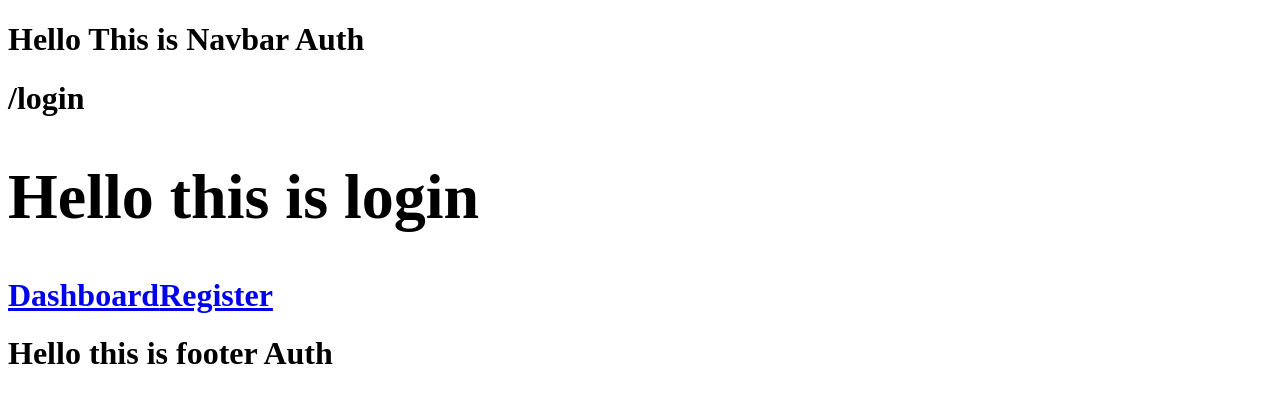
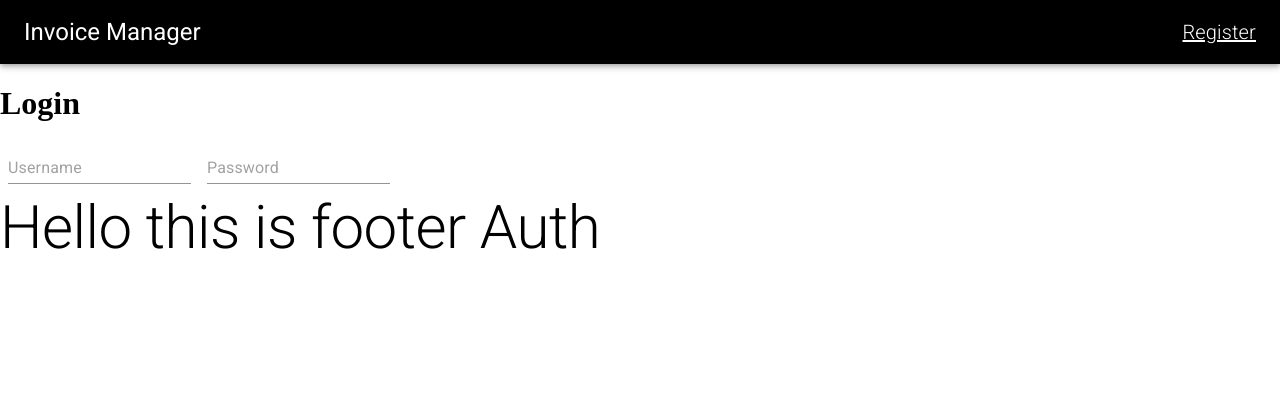
Before and after one commit to Jackson201325/invoice_manager_FE, a React (Create React App) app: page /login in a window 1280 px wide. Shown: the top 402 px of the page. Built offline with nearby package versions, Linux system fonts and the light colour scheme.

Commit message:
Implemented material UI

```diff
--- a/package.json
+++ b/package.json
@@ -9,6 +9,7 @@
     "@types/node": "^12.7.12",
     "@types/react-dom": "^16.9.1",
     "axios": "^0.19.0",
+    "node-sass": "^4.12.0",
     "react": "^16.10.2",
     "react-dom": "^16.10.2",
     "react-router-dom": "^5.1.2",
--- a/public/index.html
+++ b/public/index.html
@@ -1,30 +1,14 @@
 <!DOCTYPE html>
 <html lang="en">
+
 <head>
   <meta charset="utf-8" />
-    <link
-      rel="stylesheet"
-      href="https://fonts.googleapis.com/css?family=Roboto:300,400,500,700&display=swap"
-    />
-    <link
-      rel="stylesheet"
-      href="https://fonts.googleapis.com/icon?family=Material+Icons"
-    />
+  <link rel="stylesheet" href="https://fonts.googleapis.com/css?family=Roboto:300,400,500,700&display=swap" />
+  <link rel="stylesheet" href="https://fonts.googleapis.com/icon?family=Material+Icons" />
   <link rel="icon" href="%PUBLIC_URL%/favicon.ico" />
-    <link
-      rel="stylesheet"
-      href="https://fonts.googleapis.com/css?family=Roboto:300,400,500,700&display=swap"
-    />
-    <link
-      rel="stylesheet"
-      href="https://fonts.googleapis.com/icon?family=Material+Icons"
-    />
   <meta name="viewport" content="width=device-width, initial-scale=1" />
   <meta name="theme-color" content="#000000" />
-    <meta
-      name="description"
-      content="Web site created using create-react-app"
-    />
+  <meta name="description" content="Web site created using create-react-app" />
   <link rel="apple-touch-icon" href="logo192.png" />
   <!--
       manifest.json provides metadata used when your web app is installed on a
@@ -43,7 +27,7 @@
   <title>React App</title>
 </head>
 
-  <body>
+<body style="margin: 0px;">
   <noscript>You need to enable JavaScript to run this app.</noscript>
   <div id="root"></div>
   <!--
@@ -57,4 +41,5 @@
       To create a production bundle, use `npm run build` or `yarn build`.
     -->
 </body>
+
 </html>
--- /dev/null
+++ b/src/app/layouts/NavbarFooterAuth.scss
@@ -0,0 +1,19 @@
+.logo {
+  font-weight: 300;
+  flex-grow: 1;
+}
+
+.app-bar {
+  background-color: black !important;
+}
+
+.link {
+  color: white;
+  font-weight: 200;
+  transition: 0.3s;
+}
+
+.link:hover {
+  border-bottom: white 1px;
+  font-weight: 700;
+}
--- a/src/app/layouts/NavbarFooterAuth.tsx
+++ b/src/app/layouts/NavbarFooterAuth.tsx
@@ -1,11 +1,62 @@
 import React from 'react';
+import { createStyles, makeStyles, Theme } from '@material-ui/core/styles';
+import Typography from '@material-ui/core/Typography';
+import AppBar from '@material-ui/core/AppBar';
+import Toolbar from '@material-ui/core/Toolbar';
+import './NavbarFooterAuth.scss';
+import { Link } from 'react-router-dom';
+
+const useStyles = makeStyles((theme: Theme) =>
+  createStyles({
+    root: {
+      flexGrow: 1
+    },
+    menuButton: {
+      marginRight: theme.spacing(2)
+    },
+    title: {
+      flexGrow: 1
+    }
+  })
+);
 
 export const NavbarFooterAuth = props => {
+  const classes = useStyles();
+  const [auth, setAuth] = React.useState(true);
+  const [anchorEl, setAnchorEl] = React.useState<null | HTMLElement>(null);
+  const open = Boolean(anchorEl);
+
+  const handleChange = (event: React.ChangeEvent<HTMLInputElement>) => {
+    setAuth(event.target.checked);
+  };
+
+  const handleMenu = (event: React.MouseEvent<HTMLElement>) => {
+    setAnchorEl(event.currentTarget);
+  };
+
+  const handleClose = () => {
+    setAnchorEl(null);
+  };
   return (
-    <div className="navbar">
-      <h1>Hello This is Navbar Auth</h1>
-      <h1>{props.children}</h1>
-      <h1>Hello this is footer Auth</h1>
+    <div className="NavbarFooterAuth">
+      <AppBar position="static" className="app-bar">
+        <Toolbar className="tool-bar">
+          <Typography className="logo" variant="h5" color="inherit">
+            Invoice Manager
+          </Typography>
+          <div>
+            <Typography variant="h6" color="inherit">
+              <Link className="link" to="/signup">
+                Register
+              </Link>
+            </Typography>
+          </div>
+        </Toolbar>
+      </AppBar>
+      {props.children}
+      <Typography variant="h2" gutterBottom>
+        Hello this is footer Auth
+      </Typography>
     </div>
   );
 };
--- a/src/app/views/auth-views/AuthLogin.tsx
+++ b/src/app/views/auth-views/AuthLogin.tsx
@@ -1,15 +1,45 @@
 import React from 'react';
-import { Link } from 'react-router-dom';
 import { NavbarFooterAuth } from '../../layouts/NavbarFooterAuth';
 
+import clsx from 'clsx';
+import { makeStyles, Theme, createStyles } from '@material-ui/core/styles';
+import Input from '@material-ui/core/Input';
+import TextField from '@material-ui/core/TextField';
+
 export const AuthLogin = props => {
+  const useStyles = makeStyles((theme: Theme) =>
+    createStyles({
+      container: {
+        display: 'flex',
+        flexWrap: 'wrap'
+      },
+      input: {
+        margin: theme.spacing(1)
+      }
+    })
+  );
+  const classes = useStyles();
+
   return (
     <NavbarFooterAuth>
       <div className="Login">
-        {props.location.pathname}
-        <h1>Hello this is login</h1>
-        <Link to="/admin/dashboard">Dashboard</Link>
-        <Link to="/signup">Register</Link>
+        <h1>Login</h1>
+        <form className={classes.container} noValidate autoComplete="off">
+          <Input
+            placeholder="Username"
+            className={classes.input}
+            inputProps={{
+              'aria-label': 'username'
+            }}
+          />
+          <Input
+            placeholder="Password"
+            className={classes.input}
+            inputProps={{
+              'aria-label': 'password'
+            }}
+          />
+        </form>
       </div>
     </NavbarFooterAuth>
   );
```
Also changed, not shown: 1 other file (tests, documents, lock files or other folders). Lines whose indentation alone changed are shown as unchanged.
